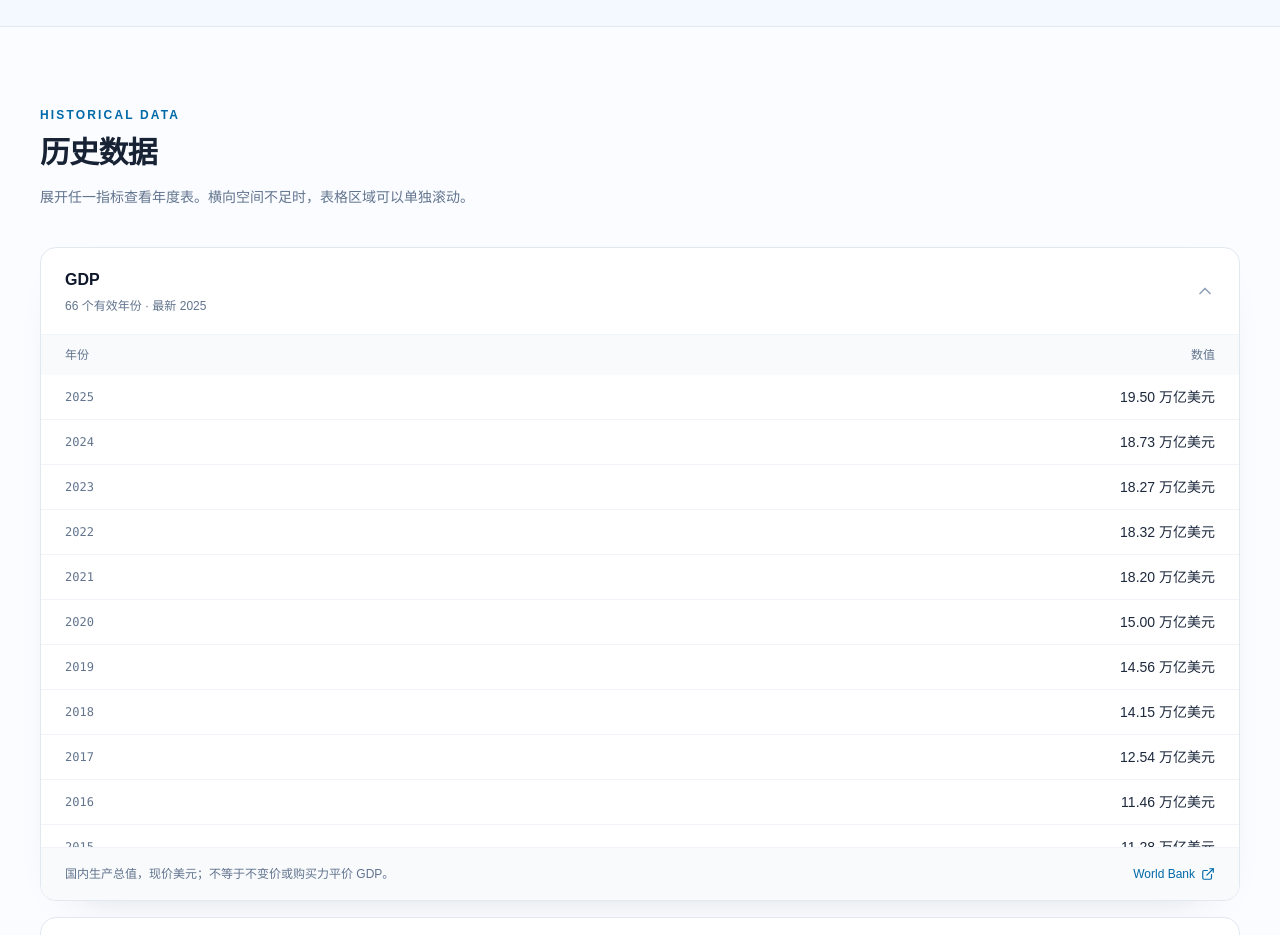
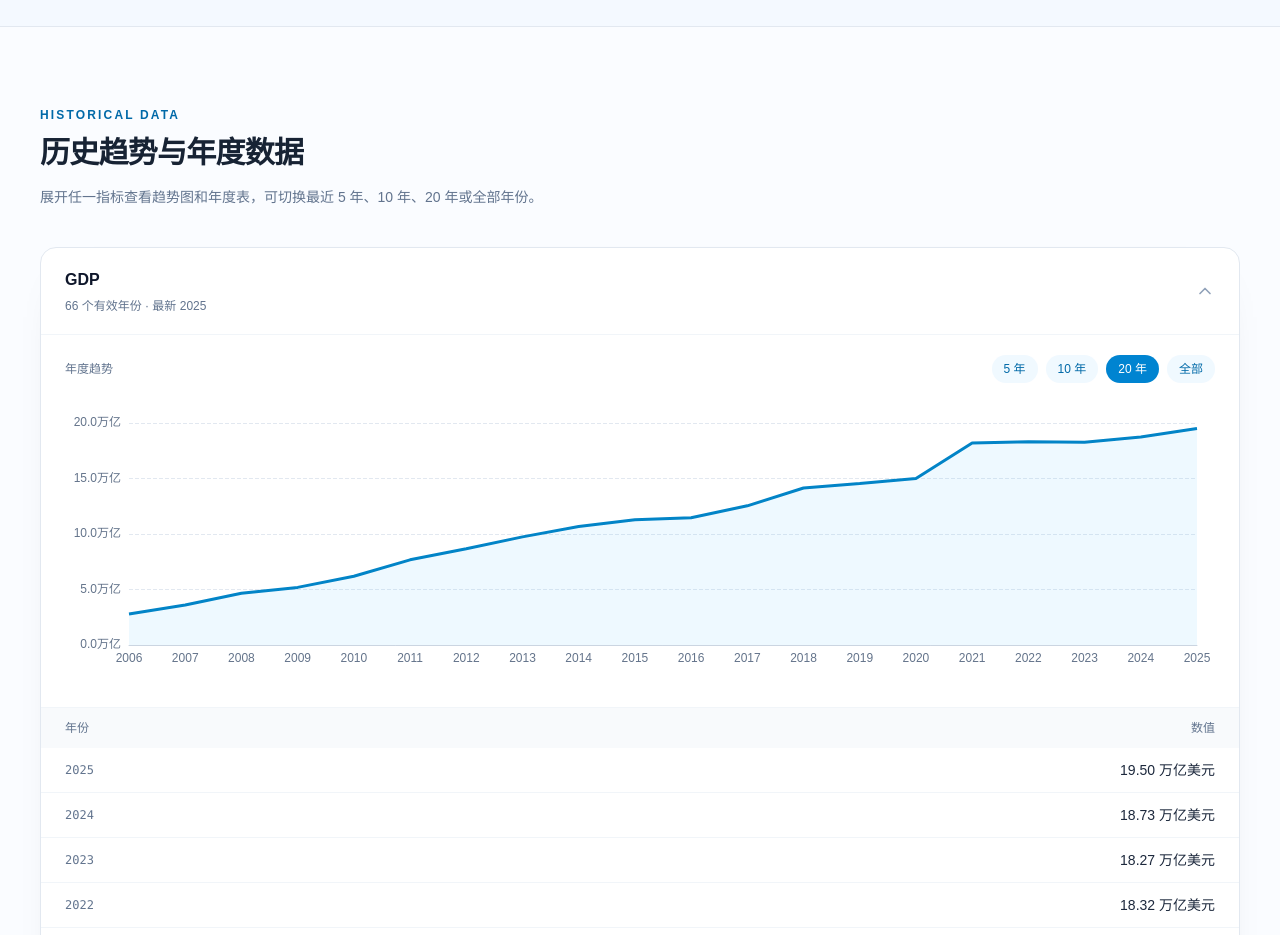
Before and after one commit to leeryan9988/global-economy-data-20260915, a Next.js app: page /country/china in a window 1280 px wide. Shown: the part 860-1795 px from the top of the page. Built offline with nearby package versions, Linux system fonts and the light colour scheme.

Commit message:
feat: add interactive indicator charts

```diff
--- a/app/country/[slug]/page.tsx
+++ b/app/country/[slug]/page.tsx
@@ -62,7 +62,7 @@
 
       <section aria-labelledby="history-title" className="border-t border-slate-200 bg-white/60">
         <div className="mx-auto max-w-7xl px-5 py-14 sm:px-8 sm:py-20 lg:px-10">
-          <div><p className="text-xs font-semibold uppercase tracking-[0.18em] text-sky-700">Historical data</p><h2 id="history-title" className="mt-3 text-3xl font-semibold tracking-tight">历史数据</h2><p className="mt-3 text-sm leading-7 text-slate-500">展开任一指标查看年度表。横向空间不足时，表格区域可以单独滚动。</p></div>
+          <div><p className="text-xs font-semibold uppercase tracking-[0.18em] text-sky-700">Historical data</p><h2 id="history-title" className="mt-3 text-3xl font-semibold tracking-tight">历史趋势与年度数据</h2><p className="mt-3 text-sm leading-7 text-slate-500">展开任一指标查看趋势图和年度表，可切换最近 5 年、10 年、20 年或全部年份。</p></div>
           <div className="mt-9 space-y-4">
             {indicators.map((indicator, index) => {
               const series = countrySeries.find((item) => item.indicatorId === indicator.id);
--- /dev/null
+++ b/components/country/indicator-chart.tsx
@@ -0,0 +1,99 @@
+"use client";
+
+import { useEffect, useMemo, useRef, useState } from "react";
+import { LineChart } from "echarts/charts";
+import { AriaComponent, GridComponent, TooltipComponent } from "echarts/components";
+import * as echarts from "echarts/core";
+import { CanvasRenderer } from "echarts/renderers";
+import type { Indicator } from "@/lib/catalog/indicators";
+import { formatIndicatorValue } from "@/lib/homepage/format";
+import { chartRanges, formatChartAxisValue, selectChartRange, type ChartRange } from "@/lib/charts/range";
+import type { CountryIndicatorSeries } from "@/lib/series/types";
+
+echarts.use([LineChart, GridComponent, TooltipComponent, AriaComponent, CanvasRenderer]);
+
+export function IndicatorChart({ indicator, series }: { indicator: Indicator; series: CountryIndicatorSeries }) {
+  const containerRef = useRef<HTMLDivElement>(null);
+  const [range, setRange] = useState<ChartRange>("20y");
+  const observations = useMemo(() => selectChartRange(series.observations, range), [range, series.observations]);
+  const hasData = observations.some((item) => item.value !== null);
+
+  useEffect(() => {
+    const container = containerRef.current;
+    if (!container || !hasData) return;
+    const chart = echarts.init(container, undefined, { renderer: "canvas" });
+    const reducedMotion = window.matchMedia("(prefers-reduced-motion: reduce)").matches;
+    chart.setOption({
+      animation: !reducedMotion,
+      aria: { enabled: true, decal: { show: false }, description: `${indicator.name_zh}年度趋势图` },
+      grid: { top: 24, right: 18, bottom: 42, left: 64, containLabel: false },
+      tooltip: {
+        trigger: "axis",
+        backgroundColor: "rgba(255,255,255,0.97)",
+        borderColor: "#bae6fd",
+        textStyle: { color: "#0f172a" },
+        valueFormatter: (value: string | number | null | undefined) => value === null || value === undefined
+          ? "暂无数据"
+          : formatIndicatorValue({ indicatorId: indicator.id, value: String(value), year: 0, unit: indicator.unit }),
+      },
+      xAxis: {
+        type: "category",
+        boundaryGap: false,
+        data: observations.map((item) => String(item.year)),
+        axisLine: { lineStyle: { color: "#cbd5e1" } },
+        axisTick: { show: false },
+        axisLabel: { color: "#64748b", hideOverlap: true },
+      },
+      yAxis: {
+        type: "value",
+        scale: true,
+        splitNumber: 4,
+        axisLabel: { color: "#64748b", formatter: (value: number) => formatChartAxisValue(indicator.id, value) },
+        splitLine: { lineStyle: { color: "#e2e8f0", type: "dashed" } },
+      },
+      series: [{
+        name: indicator.name_zh,
+        type: "line",
+        data: observations.map((item) => item.value === null ? null : Number(item.value)),
+        connectNulls: false,
+        showSymbol: observations.length <= 10,
+        symbolSize: 7,
+        lineStyle: { color: "#0284c7", width: 3 },
+        itemStyle: { color: "#0284c7", borderColor: "#ffffff", borderWidth: 2 },
+        areaStyle: { color: "rgba(56, 189, 248, 0.12)" },
+      }],
+    });
+    const observer = new ResizeObserver(() => chart.resize());
+    observer.observe(container);
+    return () => {
+      observer.disconnect();
+      chart.dispose();
+    };
+  }, [hasData, indicator, observations]);
+
+  return (
+    <div className="border-b border-slate-100 px-5 py-5 sm:px-6">
+      <div className="flex flex-col gap-3 sm:flex-row sm:items-center sm:justify-between">
+        <p className="text-xs font-medium text-slate-500">年度趋势</p>
+        <div className="flex flex-wrap gap-2" aria-label={`${indicator.name_zh}图表时间范围`}>
+          {chartRanges.map((item) => (
+            <button
+              key={item.id}
+              type="button"
+              aria-pressed={range === item.id}
+              onClick={() => setRange(item.id)}
+              className={`rounded-full px-3 py-1.5 text-xs font-medium transition ${range === item.id ? "bg-sky-600 text-white" : "bg-sky-50 text-sky-700 hover:bg-sky-100"}`}
+            >
+              {item.label}
+            </button>
+          ))}
+        </div>
+      </div>
+      {hasData ? (
+        <div ref={containerRef} className="mt-4 h-72 w-full" role="img" aria-label={`${indicator.name_zh}年度趋势图，当前显示${chartRanges.find((item) => item.id === range)?.label}`} />
+      ) : (
+        <div className="mt-4 flex h-40 items-center justify-center rounded-xl bg-sky-50 text-sm text-slate-500">World Bank 暂无可绘制数据</div>
+      )}
+    </div>
+  );
+}
--- a/components/country/indicator-history.tsx
+++ b/components/country/indicator-history.tsx
@@ -1,13 +1,18 @@
+"use client";
+
+import { useState } from "react";
 import { ChevronDown, ExternalLink } from "lucide-react";
 import type { Indicator } from "@/lib/catalog/indicators";
 import { formatIndicatorValue } from "@/lib/homepage/format";
 import type { CountryIndicatorSeries } from "@/lib/series/types";
+import { IndicatorChart } from "./indicator-chart";
 
 export function IndicatorHistory({ indicator, series, initiallyOpen = false }: { indicator: Indicator; series: CountryIndicatorSeries; initiallyOpen?: boolean }) {
+  const [open, setOpen] = useState(initiallyOpen);
   const valid = series.observations.filter((item) => item.value !== null);
   const latest = valid.at(-1);
   return (
-    <details open={initiallyOpen} className="group overflow-hidden rounded-2xl border border-slate-200 bg-white shadow-[0_16px_45px_-38px_rgba(15,23,42,0.35)]">
+    <details open={open} onToggle={(event) => setOpen(event.currentTarget.open)} className="group overflow-hidden rounded-2xl border border-slate-200 bg-white shadow-[0_16px_45px_-38px_rgba(15,23,42,0.35)]">
       <summary className="flex cursor-pointer list-none items-center justify-between gap-4 px-5 py-5 marker:hidden sm:px-6">
         <div>
           <h3 className="font-semibold text-slate-900">{indicator.name_zh}</h3>
@@ -15,7 +20,8 @@
         </div>
         <ChevronDown className="size-5 shrink-0 text-slate-400 transition group-open:rotate-180" aria-hidden="true" />
       </summary>
-      <div className="border-t border-slate-100">
+      {open ? <div className="border-t border-slate-100">
+        <IndicatorChart indicator={indicator} series={series} />
         <div className="max-h-[32rem] overflow-auto">
           <table className="w-full min-w-[28rem] border-collapse text-sm">
             <thead className="sticky top-0 bg-slate-50 text-left text-xs text-slate-500">
@@ -39,7 +45,7 @@
             World Bank <ExternalLink className="size-3.5" aria-hidden="true" />
           </a>
         </div>
-      </div>
+      </div> : null}
     </details>
   );
 }
--- /dev/null
+++ b/lib/charts/range.ts
@@ -0,0 +1,28 @@
+import type { IndicatorId } from "../catalog/indicators";
+import type { AnnualObservation } from "../series/types";
+
+export const chartRanges = [
+  { id: "5y", label: "5 年", years: 5 },
+  { id: "10y", label: "10 年", years: 10 },
+  { id: "20y", label: "20 年", years: 20 },
+  { id: "all", label: "全部", years: null },
+] as const;
+
+export type ChartRange = (typeof chartRanges)[number]["id"];
+
+export function selectChartRange(observations: AnnualObservation[], range: ChartRange): AnnualObservation[] {
+  const years = chartRanges.find((item) => item.id === range)?.years ?? null;
+  if (years === null) return observations;
+  const latestYear = [...observations].reverse().find((item) => item.value !== null)?.year;
+  if (latestYear === undefined) return observations.slice(-years);
+  return observations.filter((item) => item.year > latestYear - years && item.year <= latestYear);
+}
+
+const compactNumber = new Intl.NumberFormat("zh-CN", { notation: "compact", maximumFractionDigits: 1 });
+
+export function formatChartAxisValue(indicatorId: IndicatorId, value: number): string {
+  if (indicatorId === "gdp") return `${(value / 1_000_000_000_000).toFixed(1)}万亿`;
+  if (indicatorId === "population") return `${(value / 100_000_000).toFixed(1)}亿`;
+  if (indicatorId === "gdp-per-capita") return `$${compactNumber.format(value)}`;
+  return `${value.toFixed(1)}%`;
+}
```
Also changed, not shown: 3 other files (tests, documents, lock files or other folders).
